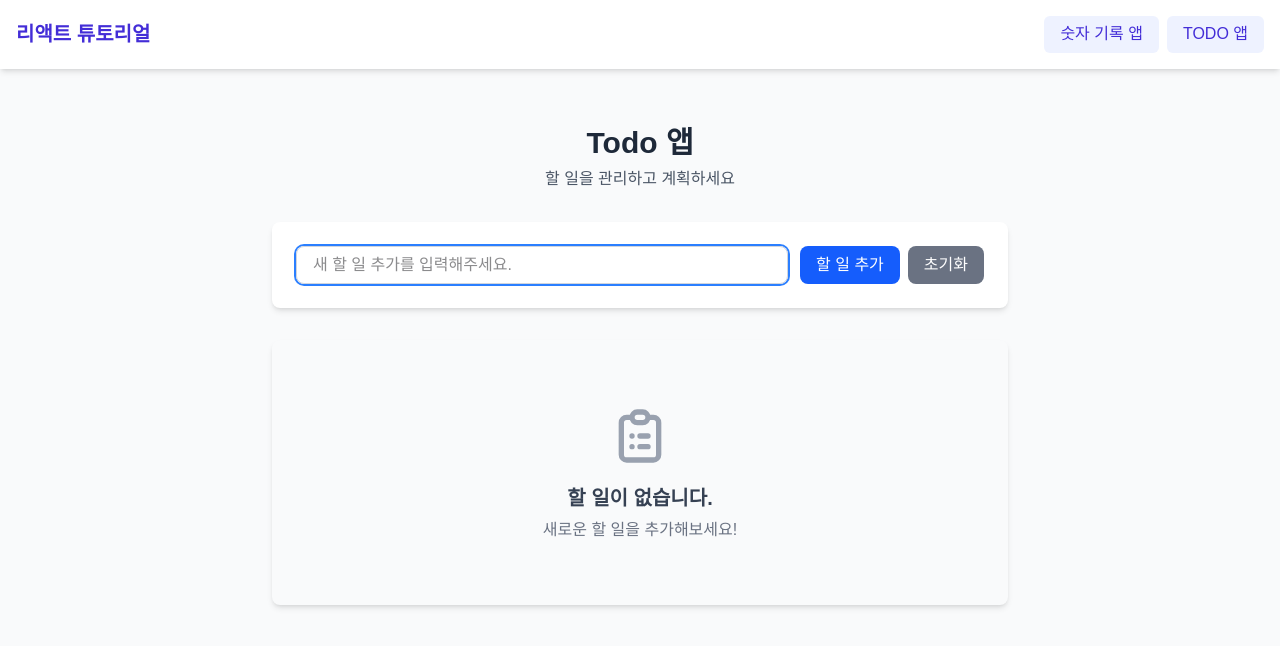
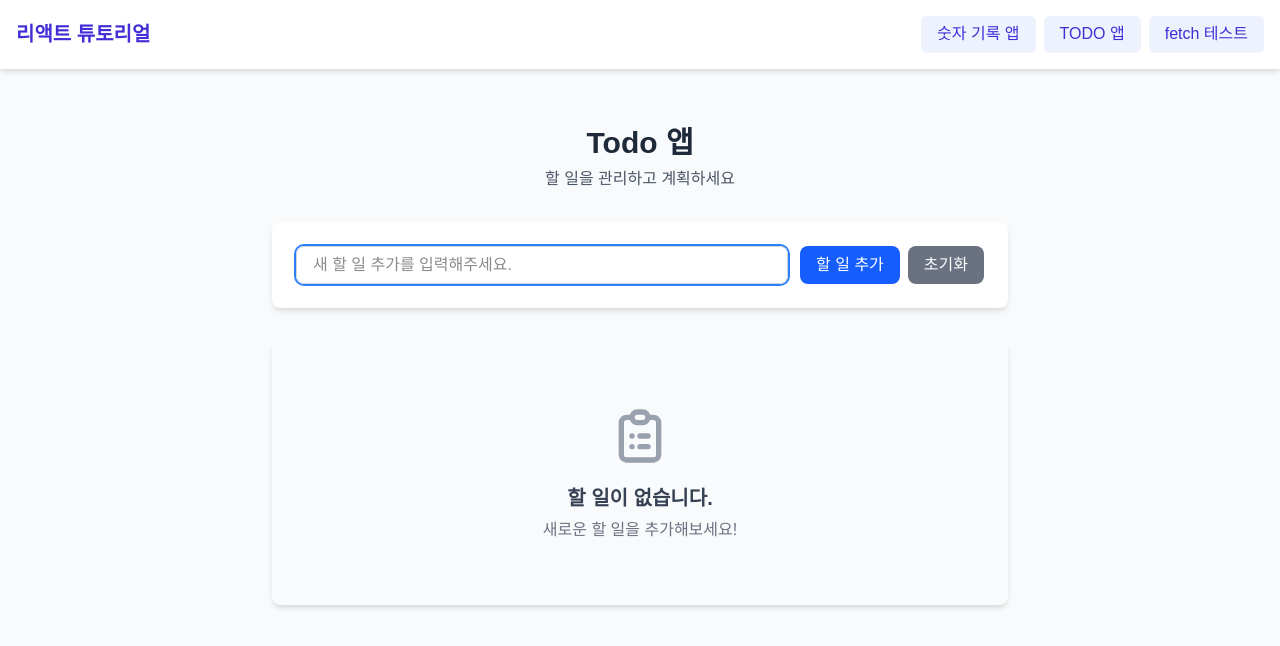
Before and after one commit to SangWon7242/react_tutorial_25_06_07, a Next.js app: page /todo in a window 1280 px wide. Shown: the top 646 px of the page. Built offline with nearby package versions, Linux system fonts and the light colour scheme; a web font is replaced by a local one.

Commit message:
더비 json을 가지고 비동기로 데이터 가져오기

```diff
--- /dev/null
+++ b/src/app/fetchTest/page.tsx
@@ -0,0 +1,37 @@
+"use client";
+
+import { useState } from "react";
+
+interface Article {
+  userId: number;
+  id: number;
+  title: string;
+  body: string;
+}
+
+export default function FetchTest() {
+  const [articles, setArticles] = useState<Article[]>([]);
+
+  // fetch는 promise 객체를 반환한다,
+  fetch("https://jsonplaceholder.typicode.com/posts?_page=1&_limit=10")
+    .then((response) => response.json())
+    .then((data) => setArticles(data))
+    .catch((error) => console.log(error.message));
+
+  return (
+    <>
+      <nav>
+        <ul>
+          {articles.map((article) => {
+            return (
+              <li key={article.id}>
+                <span>{article.id}번 :</span>
+                <span>{article.title}</span>
+              </li>
+            );
+          })}
+        </ul>
+      </nav>
+    </>
+  );
+}
--- a/src/app/layout.tsx
+++ b/src/app/layout.tsx
@@ -32,6 +32,12 @@ const Header = () => {
           >
             TODO 앱
           </Link>
+          <Link
+            href="/fetchTest"
+            className="px-4 py-2 rounded-md bg-indigo-50 text-indigo-700 hover:bg-indigo-100 transition-colors duration-200 font-medium"
+          >
+            fetch 테스트
+          </Link>
         </nav>
       </div>
     </header>
```
